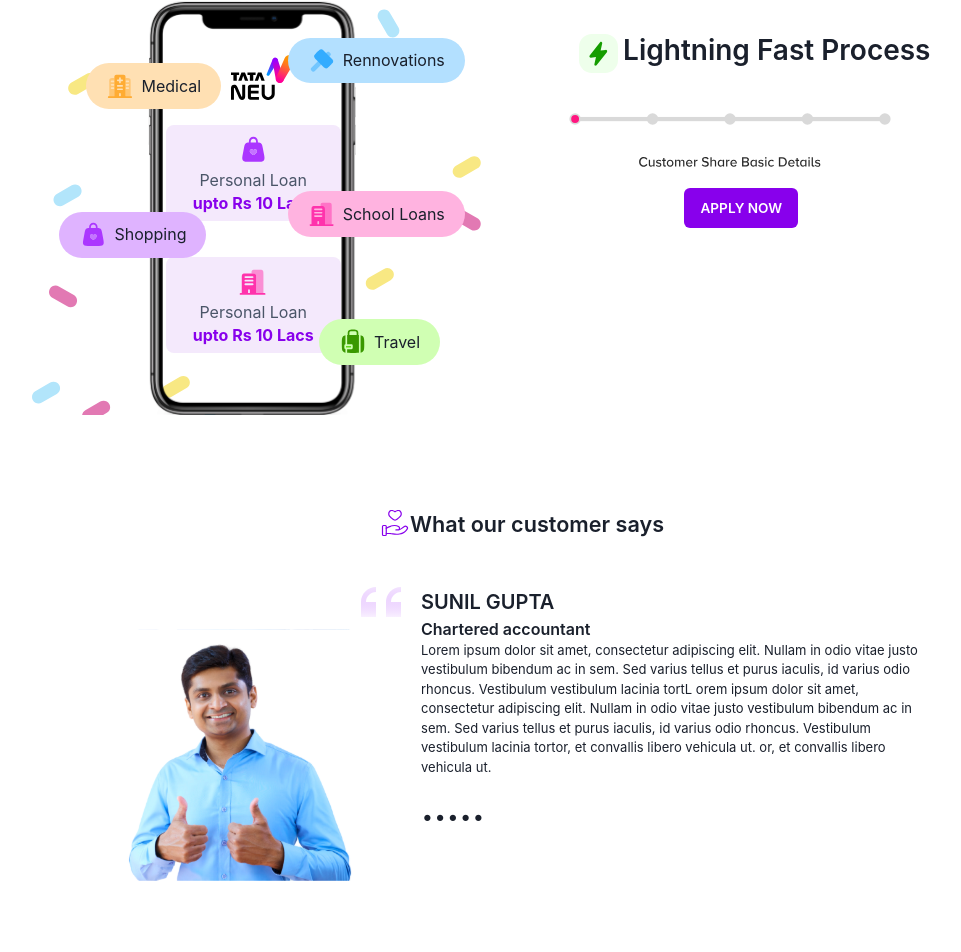
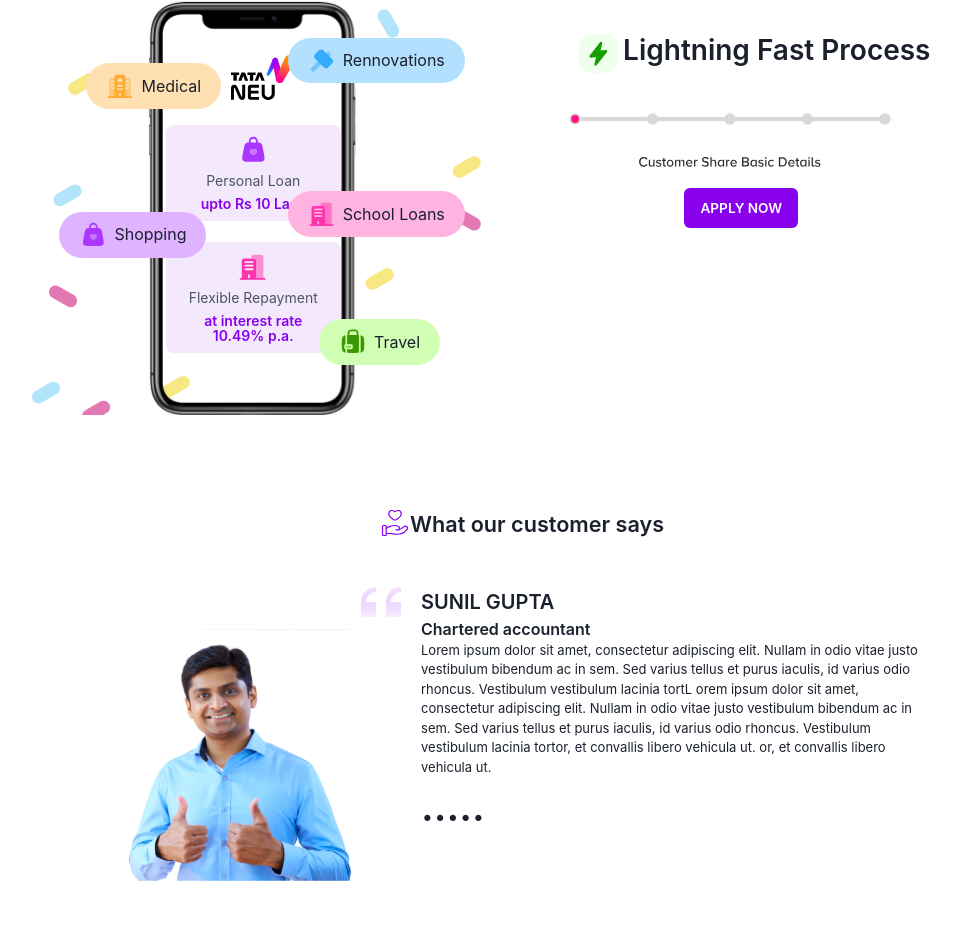
Before and after one commit to chandrakalaM08/figma_assignment, a React (Create React App) app: page / in a window 1280 px wide. Shown: the part 1146-2098 px from the top of the page, without its empty margins (118-1079 px from the left). Built offline with nearby package versions, Linux system fonts and the light colour scheme.

Commit message:
minor changes

```diff
--- a/src/components/Process.jsx
+++ b/src/components/Process.jsx
@@ -31,8 +31,8 @@ const Process = () => {
                             top={"30%"}
                             left={"8%"}>
                             <Image src={shopping} w={"30px"} />
-                            <Text color={'gray.600'}>Personal Loan</Text>
-                            <Text color={'#8800ec'} fontWeight={'bold'}>upto Rs 10 Lacs</Text>
+                            <Text color={'gray.600'} fontSize={"14px"}>Personal Loan</Text>
+                            <Text color={'#8800ec'} fontWeight={'600'} fontSize={"14px"}>upto Rs 10 Lacs</Text>
                         </VStack>
                         <VStack backgroundColor={"#f4e9fc"}
                             borderRadius={"8px"}
@@ -42,8 +42,8 @@ const Process = () => {
                             bottom={"15%"}
                             left={"8%"}>
                             <Image src={building} w={"30px"} />
-                            <Text color={'gray.600'}>Personal Loan</Text>
-                            <Text color={'#8800ec'} fontWeight={'bold'}>upto Rs 10 Lacs</Text>
+                            <Text color={'gray.600'} fontSize={"14px"}>Flexible Repayment</Text>
+                            <Text color={'#8800ec'} fontWeight={'600'} fontSize={"14px"}>at interest rate 10.49% p.a.</Text>
                         </VStack>
                     </Box>
                     <Flex className={styles.outsideBox} top={'15%'} left={'12%'} bg={'#FFE0B3'}>
```
